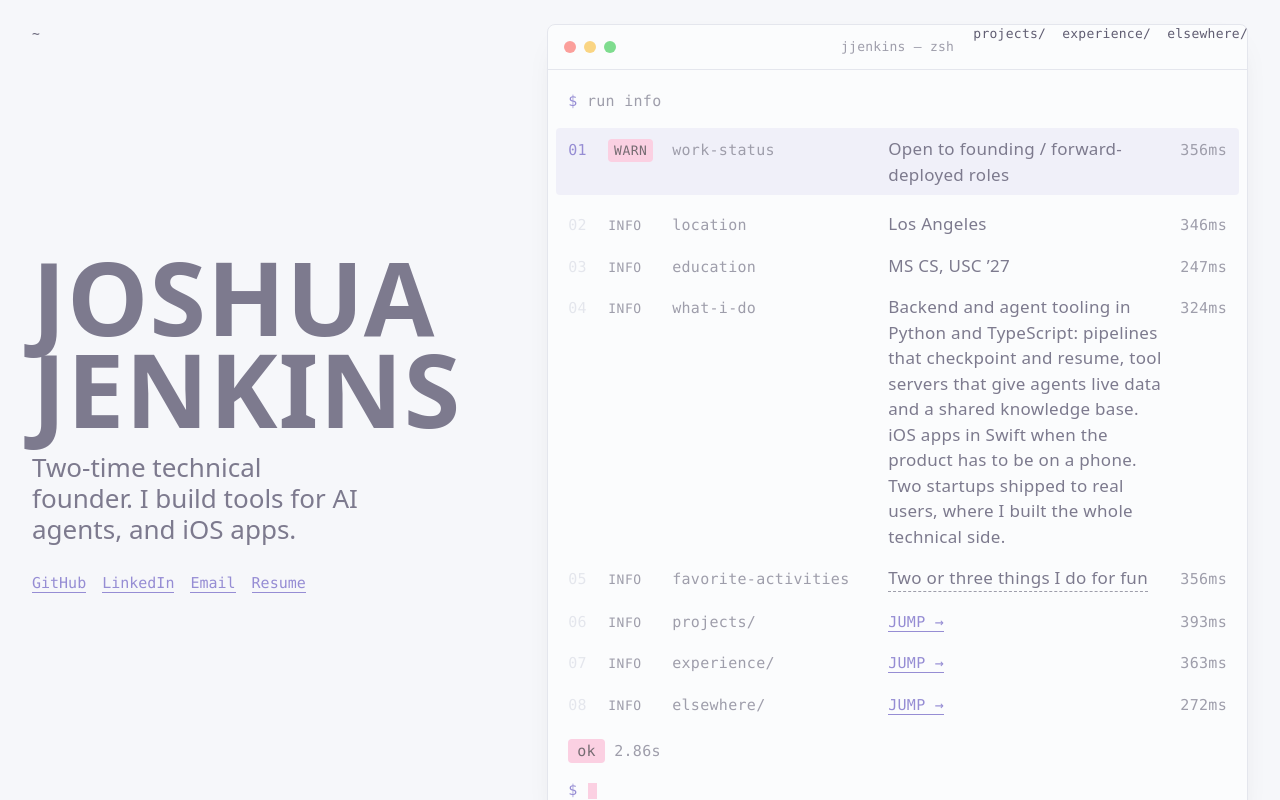
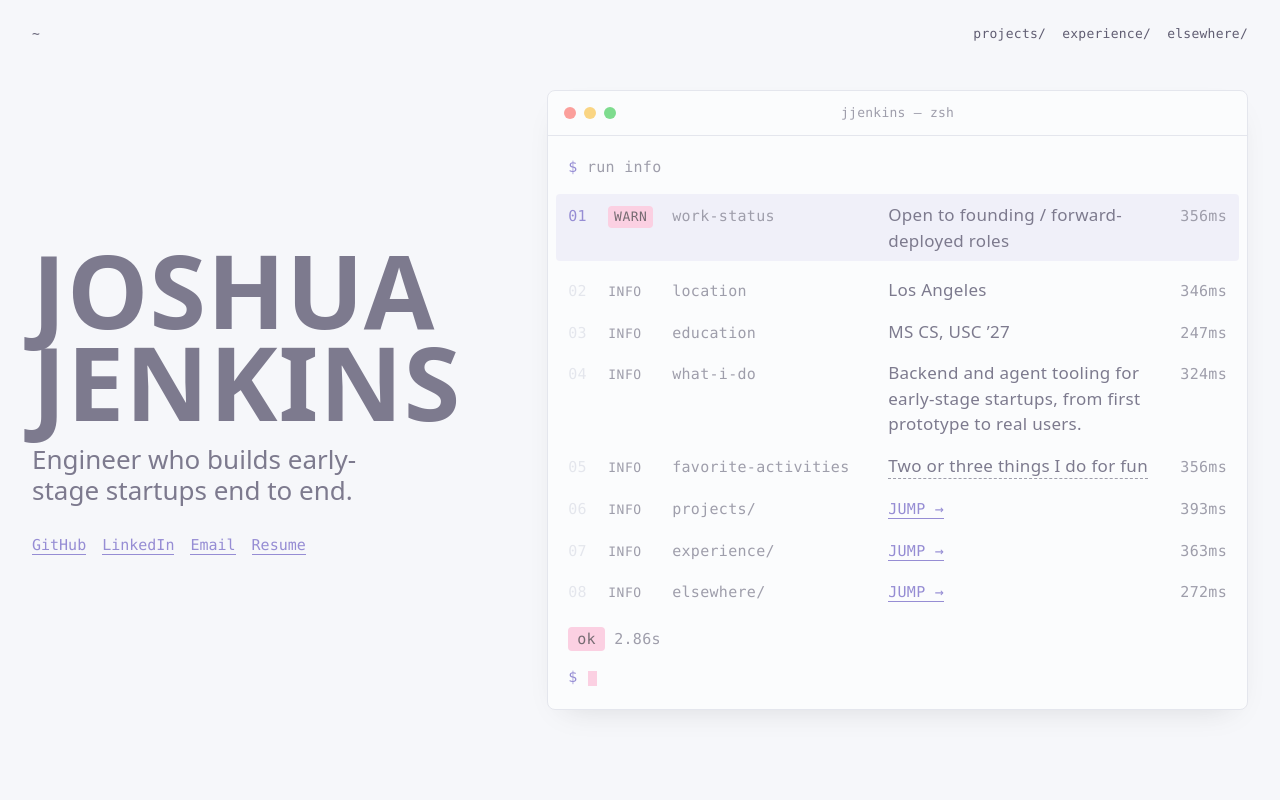
Before and after one commit to jjenkins2004/portfolio, a React (Vite) app: page /#home in a window 1280 px wide. Shown: the part 25-825 px from the top of the page. Built offline with nearby package versions, Linux system fonts and the light colour scheme.

Commit message:
copy: identity and what-i-do generalized, startups first
Co-Authored-By: Claude Fable 5.1 <noreply@anthropic.com>

```diff
--- a/src/content/profile.ts
+++ b/src/content/profile.ts
@@ -3,11 +3,11 @@ export const profile = {
   first: 'Joshua',
   last: 'Jenkins',
   name: 'Joshua Jenkins',
-  identity: 'Two-time technical founder. I build tools for AI agents, and iOS apps.',
+  identity: 'Engineer who builds early-stage startups end to end.',
   workStatus: 'Open to founding / forward-deployed roles',
   location: 'Los Angeles',
   education: 'MS CS, USC ’27',
-  whatIDo: 'Backend and agent tooling in Python and TypeScript: pipelines that checkpoint and resume, tool servers that give agents live data and a shared knowledge base.\niOS apps in Swift when the product has to be on a phone. Two startups shipped to real users, where I built the whole technical side.',
+  whatIDo: 'Backend and agent tooling for early-stage startups, from first prototype to real users.',
   favoriteActivities: 'Two or three things I do for fun', // TODO
   links: [
     { label: 'GitHub', href: 'https://github.com/jjenkins2004' },
```
